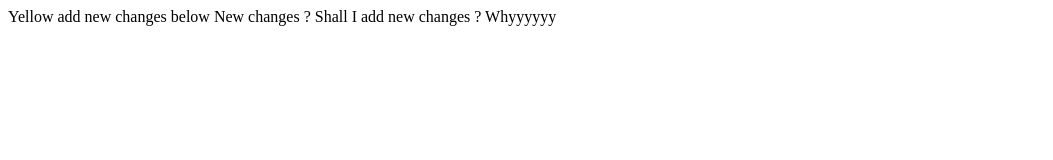
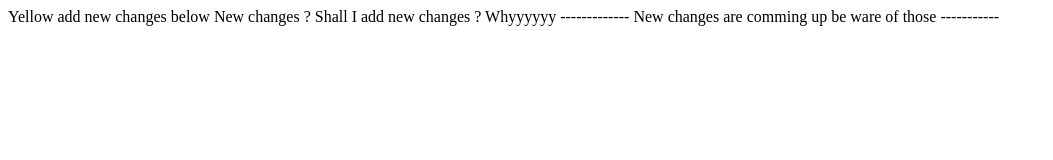
Before and after one commit to Amogh-Hirameki/newDummy, a plain HTML site: page index.html in a window 1280 px wide. Shown: the whole page, without its empty margins (0-1053 px from the left). Drawn offline with Linux system fonts and the light colour scheme.

Commit message:
Added new changes confilict

```diff
--- a/index.html
+++ b/index.html
@@ -4,4 +4,11 @@
   New changes ?
   Shall I add new changes ?
   Whyyyyyy
+  -------------
+
+  New changes are comming up
+
+  be ware of those
+
+  -----------
 </html>
```
